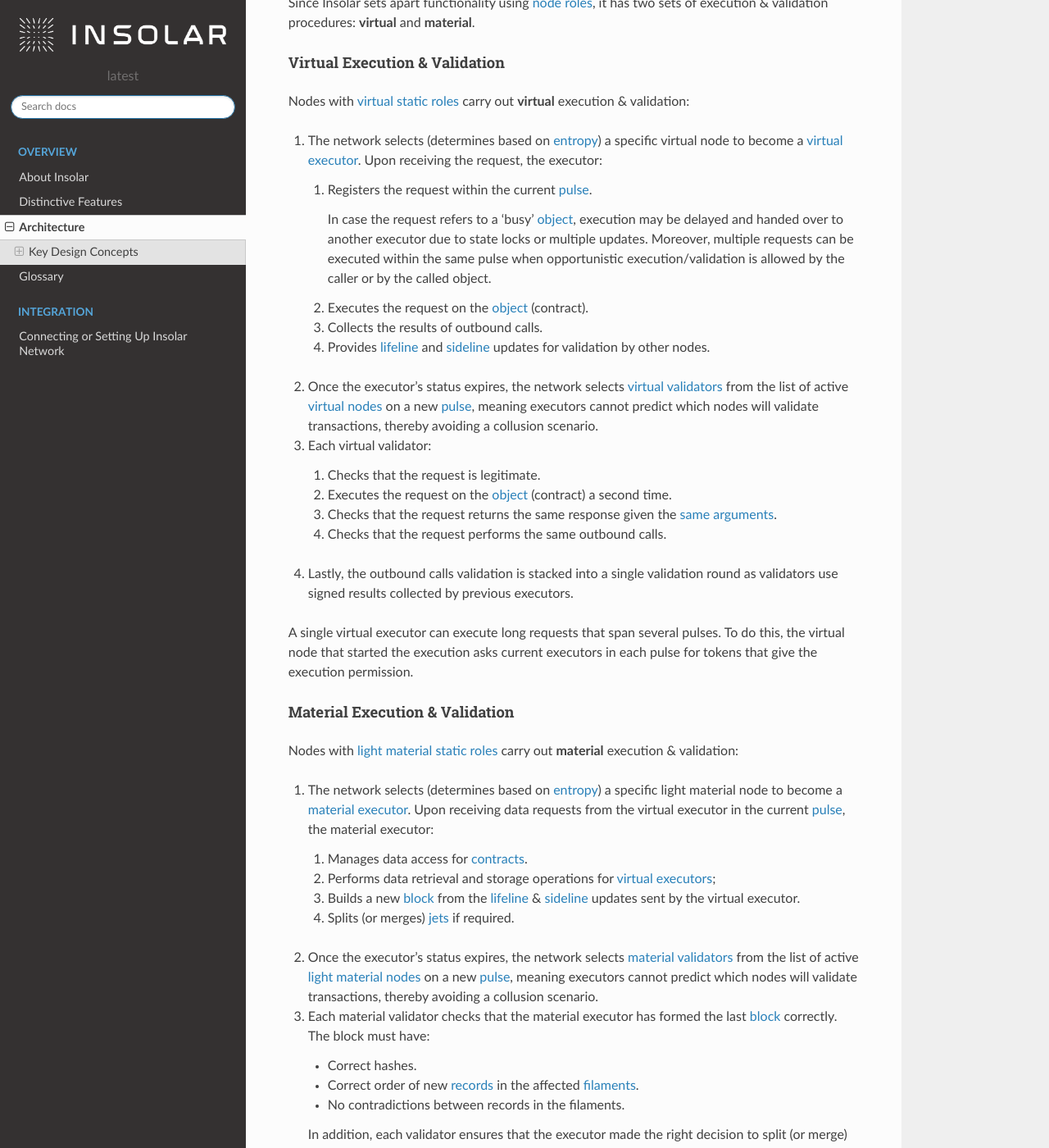
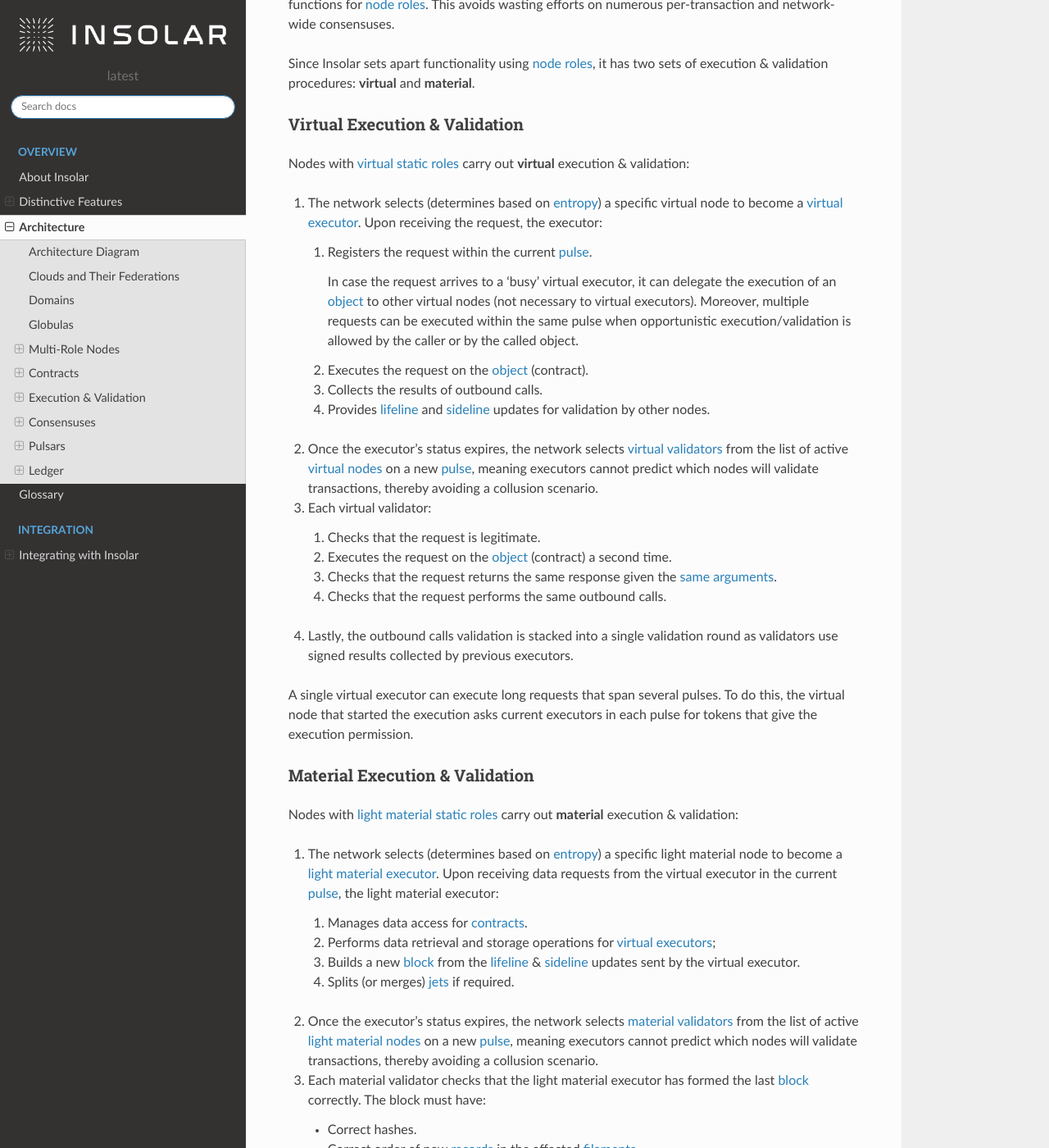
Before and after one commit to sofiayem/rtd-doc-tests, a Sphinx documentation site: the page built from docs/source/architecture.rst, in a window 1280 px wide and 1400 px high, scrolled down 8343 px. Shown: the whole window at 82% size. Built offline with Sphinx 7.4.7 and the Read the Docs theme 2.0.0, drawn with Linux system fonts in a browser that asks for light colours; some of the changed text lies outside the part shown.

```diff
--- a/docs/source/architecture.rst
+++ b/docs/source/architecture.rst
@@ -24,8 +24,8 @@ Let's take a closer look at the *three bottom layers* since they are the Insolar
 
 .. _key_design_concepts:
 
-Key Design Concepts
--------------------
+Architecture Diagram
+--------------------
 
 Below is the platform architecture diagram aimed to address the aforementioned interconnected layers. The architecture has multiple components and consensuses to address the complexity and variety of requirements.
 
@@ -85,6 +85,7 @@ Components in the diagram are *clickable*, the links will lead you to respective
       database "[[../architecture.html#ledger Ledger]]" as db {
          frame "[[../architecture.html#storage-consensus Storage, validation & consensus]]" {
          rectangle ldgr [
+           ....
            - Permissions
            ....
            - Integrity & replication
@@ -96,6 +97,7 @@ Components in the diagram are *clickable*, the links will lead you to respective
       node "[[../architecture.html#execution-validation Processing]]" as process {
          frame "[[../architecture.html#logic-consensus Logic validation & consensus]]" {
          rectangle proc [
+           ....
            - Compilers
            ....
            - Artifact cache
@@ -130,7 +132,7 @@ All components communicate via messaging to achieve respective :ref:`consensuses
 .. _fed_of_clouds:
 
 Clouds and Their Federations
-~~~~~~~~~~~~~~~~~~~~~~~~~~~~
+----------------------------
 
 :term:`Clouds <cloud>` organize and unify software capabilities, hardware capacities, and the financial and legal liability of :term:`nodes <node>` to ensure seamless operation of business services. The Insolar Platform transparently connects multiple clouds and each cloud is governed independently, e.g., by a community, company, industry consortia, or national agency. Thus, multiple clouds can unite into a federation on the Insolar network.
 
@@ -153,7 +155,7 @@ The cloud itself establishes governance of both network operations and business
 .. _domains:
 
 Domains
-~~~~~~~
+-------
 
 Domains establish governance of contracts and nodes, thus, acting as *super contracts* that can contain :term:`objects <object>` and their history (:term:`lifelines <lifeline>`) and can apply varying policies to the lifelines contained within. Policies can differ with regards to particular rules:
 
@@ -162,28 +164,28 @@ Domains establish governance of contracts and nodes, thus, acting as *super cont
 * Logic validation, e.g., consensus, number of voters.
 * Code mutability -- possibility of changing the code and change procedures.
 * Mutability of object history contained in the lifeline. These rules allow to implement GDPR or legal action via authorization requirements defined by the domain.
-* Applicability of custom cryptography schemes.
+* Applicability of custom cryptography schemes requested from the cloud that deploys them.
 
 .. _globulas:
 
 Globulas
-~~~~~~~~
+--------
 
-Globula is a network of up to 1,000 :term:`nodes <node>`. It can run as a truly decentralized network with consistency established by a BFT-based consensus mechanism, a :ref:`globula network protocol <network_consensus>`.
+Globula is a network of up to 1,000 :term:`nodes <node>`. It can run as a truly decentralized network with consistency established by a leaderless, pure BFT-based consensus mechanism, a :ref:`globula network protocol <network_consensus>`.
 
 Insolar also supports larger node networks of up to 100 globulas (a total of 100,000 nodes) that behave transparently across such networks in accordance with whichever contract logic is in place. Such networks rely on the :ref:`inter-globula network protocol <network_consensus>` with leader-based consensus.
 
 .. _multi_role_nodes:
 
 Multi-Role Nodes
-~~~~~~~~~~~~~~~~
+----------------
 
 Insolar utilizes a multi-role model for :term:`nodes <node>`: each node has a single :ref:`static role <static_roles>` that defines its primary purpose and a set of :ref:`dynamically assigned roles <dynamic_roles>`. Dynamic role allocation functions enable the :ref:`omni-scaling <omniscaling>` feature of the Insolar Platform.
 
 .. _static_roles:
 
 Static Roles
-^^^^^^^^^^^^
+~~~~~~~~~~~~
 
 The node’s static role defines what kind of resource and functionality are delivered by that node to the network, and how the network uses such nodes. The network recognizes four static role categories:
 
@@ -197,7 +199,7 @@ Static role correlates with the type of resource the node can provide to the clo
 .. _neutral:
 
 Neutral nodes
-+++++++++++++
+^^^^^^^^^^^^^
 
 Neutral nodes participate in the :ref:`network consensus <network_consensus>` but do not receive any workload automatically distributed by the Insolar network. Neutral nodes serve particular functions:
 
@@ -209,7 +211,7 @@ Neutral nodes participate in the :ref:`network consensus <network_consensus>` bu
 .. _virtual:
 
 Virtual nodes
-+++++++++++++
+^^^^^^^^^^^^^
 
 Virtual nodes are stateless, fast, easy to join and leave, and do not need data recovery. On the Insolar network, virtual nodes do the following:
 
@@ -243,7 +245,7 @@ Although light nodes can add dust, in case of :term:`lifelines <lifeline>`, they
 .. _heavy_material:
 
 Heavy material nodes
-++++++++++++++++++++
+^^^^^^^^^^^^^^^^^^^^
 
 Heavy material nodes are stateful and require recovery and content revalidation (proof-of-storage), both periodically and upon rejoining the network. On the Insolar network, heavy material nodes do the following:
 
@@ -264,7 +266,7 @@ Moreover, additional network protocol is implemented to maintain backups and arc
 .. _dynamic_roles:
 
 Dynamic Roles
-^^^^^^^^^^^^^
+~~~~~~~~~~~~~
 
 In addition to the node's static role, it can be equipped with dynamic ones -- roles able to change.
 
@@ -292,13 +294,14 @@ Dynamic roles are designed to:
 .. _utulity_roles:
 
 Delegated and Utility Roles
-^^^^^^^^^^^^^^^^^^^^^^^^^^^
+~~~~~~~~~~~~~~~~~~~~~~~~~~~
+
 In addition to static and dynamic roles, nodes can take on delegated and utility roles that serve additional functions: caching, inter-globula coordination, and node joining.
 
 .. _contracts:
 
 Contracts
-~~~~~~~~~
+---------
 
 The Insolar's main principle is that everything is a :term:`contract <object>` on the Insolar Platform. Contracts are stored as :term:`lifelines <lifeline>` in the :ref:`ledger <ledger>` and are based on general-purpose programming languages such as Golang or Java. They allow existing practices, libraries, and development environments to be used straightforwardly.
 
@@ -325,7 +328,7 @@ For practical enterprise use, Insolar contracts can store and transfer large dat
 .. _contract_determinism:
 
 Contract Determinism
-^^^^^^^^^^^^^^^^^^^^
+~~~~~~~~~~~~~~~~~~~~
 
 As the platform already reduces determinism via network messaging, Insolar applies relatively relaxed requirements regarding the determinism of :ref:`contracts <contracts>`. As such, a method invocation:
 
@@ -349,7 +352,7 @@ To provide contract execution determinism, Insolar utilizes its :ref:`network co
 .. _network_consistency:
 
 Network Consistency
-^^^^^^^^^^^^^^^^^^^
+~~~~~~~~~~~~~~~~~~~
 
 Insolar uses the :ref:`network layer <network_consensus>` to ensure view consistency across the whole network. The next step is to facilitate the efficient and secure execution of contracts across all :ref:`virtual nodes <virtual>`.
 
@@ -382,7 +385,7 @@ Processing costs can be traded off against:
 .. _execution_validation:
 
 Execution & Validation
-~~~~~~~~~~~~~~~~~~~~~~
+----------------------
 
 The Insolar Platform works on the principle of actions executed by one node, validated by many.
 
@@ -395,7 +398,7 @@ Since Insolar sets apart functionality using :ref:`node roles <multi_role_nodes>
 .. _virtual_execution_validation:
 
 Virtual Execution & Validation
-^^^^^^^^^^^^^^^^^^^^^^^^^^^^^^
+~~~~~~~~~~~~~~~~~~~~~~~~~~~~~~
 
 Nodes with :ref:`virtual static roles <virtual>` carry out **virtual** execution & validation:
 
@@ -403,7 +406,7 @@ Nodes with :ref:`virtual static roles <virtual>` carry out **virtual** execution
 
    #. Registers the request within the current :term:`pulse`.
 
-      In case the request refers to a 'busy' :term:`object <object>`, execution may be delayed and handed over to another executor due to state locks or multiple updates. Moreover, multiple requests can be executed within the same pulse when opportunistic execution/validation is allowed by the caller or by the called object.
+      In case the request arrives to a 'busy' virtual executor, it can delegate the execution of an :term:`object <object>` to other virtual nodes (not necessary to virtual executors). Moreover, multiple requests can be executed within the same pulse when opportunistic execution/validation is allowed by the caller or by the called object.
 
    #. Executes the request on the :term:`object <object>` (contract).
    #. Collects the results of outbound calls.
@@ -425,11 +428,11 @@ A single virtual executor can execute long requests that span several pulses. To
 .. _material_execution_validation:
 
 Material Execution & Validation
-^^^^^^^^^^^^^^^^^^^^^^^^^^^^^^^
+~~~~~~~~~~~~~~~~~~~~~~~~~~~~~~~
 
 Nodes with :ref:`light material static roles <virtual>` carry out **material** execution & validation:
 
-#. The network selects (determines based on :term:`entropy <pulse>`) a specific light material node to become a :ref:`material executor <dynamic_roles>`. Upon receiving data requests from the virtual executor in the current :term:`pulse <pulse>`, the material executor:
+#. The network selects (determines based on :term:`entropy <pulse>`) a specific light material node to become a :ref:`light material executor <dynamic_roles>`. Upon receiving data requests from the virtual executor in the current :term:`pulse <pulse>`, the light material executor:
 
    #. Manages data access for :term:`contracts <object>`.
    #. Performs data retrieval and storage operations for :ref:`virtual executors <dynamic_roles>`;
@@ -438,7 +441,7 @@ Nodes with :ref:`light material static roles <virtual>` carry out **material** e
 
 #. Once the executor’s status expires, the network selects :ref:`material validators <dynamic_roles>` from the list of active :ref:`light material nodes <light_material>` on a new :term:`pulse <pulse>`, meaning executors cannot predict which nodes will validate transactions, thereby avoiding a collusion scenario.
 
-#. Each material validator checks that the material executor has formed the last :term:`block <jet drop>` correctly. The block must have:
+#. Each material validator checks that the light material executor has formed the last :term:`block <jet drop>` correctly. The block must have:
 
    * Correct hashes.
    * Correct order of new :term:`records <record>` in the affected :term:`filaments <filament>`.
@@ -448,12 +451,12 @@ Nodes with :ref:`light material static roles <virtual>` carry out **material** e
 
 Upon each pulse, every light material node sends the data they formed to :ref:`heavy material nodes <heavy_material>`. However, light nodes keep hot data and share hot indices among a number of :ref:`light material stash <dynamic_roles>` nodes.
 
-Stash nodes are nodes which have been :ref:`material executors <dynamic_roles>` for a number of past :term:`pulses <pulse>`. The number is called a *stash history limit* and its default value is 5 but it is configurable within a :ref:`cloud <fed_of_clouds>`. Thus, stash material nodes provide caching for recent data.
+Light material stash nodes are nodes which have been :ref:`light material executors <dynamic_roles>` for a number of past :term:`pulses <pulse>`. The number is called a *stash history limit* and its default value is 5 but it is configurable within a :ref:`cloud <fed_of_clouds>`. Thus, stash material nodes provide caching for recent data.
 
 .. _consensuses:
 
 Consensuses
-~~~~~~~~~~~
+-----------
 
 Consensus procedures vary in their degree of control by business logic, with two consensus procedures available:
 
@@ -465,7 +468,7 @@ Different sets of consensus procedures affect every action applied to :term:`lif
 .. _logic_consensus:
 
 Logic Consensus
-^^^^^^^^^^^^^^^
+~~~~~~~~~~~~~~~
 
 Ensures that actions applied to an :term:`object` were performed correctly considering the object’s state, input parameters, and external dependencies (calls).
 
@@ -474,7 +477,7 @@ For more information on logic consensus, see the :ref:`virtual execution & valid
 .. _storage_consensus:
 
 Storage Consensus
-^^^^^^^^^^^^^^^^^
+~~~~~~~~~~~~~~~~~
 
 Ensures that:
 
@@ -486,7 +489,7 @@ For more information on storage consensus, see the :ref:`material execution & va
 .. _network_consensus:
 
 Network Consensus
-^^^^^^^^^^^^^^^^^
+~~~~~~~~~~~~~~~~~
 
 Ensures :term:`node` availability and synchronization of time and state among nodes and provides consistent allocation of :ref:`dynamic roles <dynamic_roles>` to nodes. There are two consensus protocols behind the network consensus:
 
@@ -502,7 +505,7 @@ In addition to the aforementioned consensuses, :ref:`pulsars <pulsars>` can have
 .. _pulsars:
 
 Pulsars
-~~~~~~~
+-------
 
 Pulsars running on a pulsar protocol represent a separate logical layer that is responsible for network synchronization and provides a source of randomness (:term:`pulses <pulse>`). Interoperability of :term:`nodes <node>` within a single :term:`cloud` depends on pulses and all nodes must be on the same pulse to process new requests or operations.
 
@@ -517,7 +520,7 @@ In case of multiple pulsars on the network, their consensus generates the :term:
 .. _pulsar_consensus:
 
 Pulsar Consensus
-^^^^^^^^^^^^^^^^
+~~~~~~~~~~~~~~~~
 
 :term:`Clouds <cloud>` define the pulsar selection rules and they can vary significantly. On enterprise networks, servers that complete no other operations manage the selection, whereas on public networks, it may be a random subset of 10 to 50 nodes with high uptime. Other configurations are also possible for different network types.
 
@@ -530,9 +533,9 @@ As a consensus result, pulsars distribute the collaboratively-generated entropy
 .. _ledger:
 
 Ledger
-~~~~~~
+------
 
-Ledger is a common term for distributed storage, a network of nodes that store data. In the Insolar Platform, ledger is a distributed key-value storage.
+Ledger is a common term for distributed storage, a network of nodes that store data.
 
 As described in the :ref:`static roles section <static_roles>`, material nodes are responsible for storing data and providing it on requests for :ref:`virtual nodes <virtual>`. Virtual nodes create and sign new information and pass it to material nodes to store. So, material nodes do not create or modify information (:term:`objects <object>`) with the exception of specifically defined meta data.
 
@@ -540,8 +543,8 @@ A typical :term:`object <object>` workflow is as follows:
 
 .. uml::
 
-   entity "Virtual Node" as v [[../architecture.html#virtual]]
-   entity "Material Node" as m [[../architecture.html#light-material]]
+   entity "Virtual node" as v [[../architecture.html#virtual]]
+   entity "Material node" as m [[../architecture.html#light-material]]
 
    v -> m : Get Object
    m -> v : [[../glossary.html#term-object Object]]
@@ -551,7 +554,7 @@ A typical :term:`object <object>` workflow is as follows:
 .. _records:
 
 Records
-^^^^^^^
+~~~~~~~
 
 Data is stored in the ledger as a series of immutable :term:`records <record>`. All records are created and signed by :ref:`virtual nodes <virtual>`. Each record is addressed by its hash and a :term:`pulse <pulse>` number. Records can contain a reference to another record, thus, creating a chain. An example of a chain is the :term:`object's <object>` :term:`lifeline <lifeline>`. Each :ref:`material node <static_roles>` is responsible for its own lifelines determined by their hashes.
 
@@ -564,21 +567,21 @@ In the Insolar's key-value storage, the key is a fixed structure -- a combinatio
 .. _requests:
 
 Requests
-^^^^^^^^
+~~~~~~~~
 
 Each operation performed by :ref:`virtual nodes <virtual>` is registered as a request on the ledger. Request is a single :ref:`record <records>` that contains information necessary to perform an operation. Each request belongs to an :term:`object <object>` and is affined to it.
 
 .. _results:
 
 Results
-^^^^^^^
+~~~~~~~
 
 Each operation performed by :ref:`virtual nodes <virtual>` has exactly one result. Although an operation can have many side effects (:term:`records <record>` stored on the ledger), result represents a summary of that operation. So, each finished request has its own result, i.e., result references its request. A request without an associated result stored on the ledger is a *pending* one.
 
 .. _objects:
 
 Objects
-^^^^^^^
+~~~~~~~
 
 :term:`Objects <object>` (contracts) are fundamental application building blocks. Borrowing OOP terminology, an object is a class instance. In other words, an object is a series of :ref:`records <records>` that can be accessed via an index.
 
@@ -689,7 +692,7 @@ Object's lifeline is not the only chain, though. The ledger stores any requests
 .. _object_address:
 
 Object's Address
-++++++++++++++++
+^^^^^^^^^^^^^^^^
 
 Object's address is more complicated than that of a simple :ref:`record <records>`. An :term:`object <object>` consists of many :ref:`records <records>` but should have only one address. So, the ledger considers a request for a "create object" operation to be the object's address.
 
@@ -698,7 +701,7 @@ In other words, the object's address is its index since the index has all the in
 .. _relations:
 
 Relations
-^^^^^^^^^
+~~~~~~~~~
 
 Objects have relations to other entities and to each other. Most of those relations are references in the object's :ref:`activation record <objects>`.
 
--- a/docs/source/conf.py
+++ b/docs/source/conf.py
@@ -74,6 +74,7 @@ html_theme_options = {
     'style_nav_header_background': '#343131',
     'logo_only': True,
     # Toc options
+    'collapse_navigation': False,
     'sticky_navigation': True,
     'navigation_depth': 4,
     'includehidden': True,
--- a/docs/source/index.rst
+++ b/docs/source/index.rst
@@ -7,6 +7,10 @@ Insolar Documentation
 .. note::
 
    Insolar's documentation is under development, its structure is not yet finalized. Expect updates soon.
+
+To get a grip on how Insolar works, take a look at its :ref:`architecture overview <architecture>`.
+
+To connect to TestNet 1.1, go through :ref:`step-by-step instructions <connecting_to_testnet>`.
 
 .. // TODO: Develop a documentation entry point (main page) upon the content's readiness.
 
@@ -25,4 +29,4 @@ Insolar Documentation
    :maxdepth: 2
    :caption: Integration
 
-   connect-or-setup
+   integration
--- a/docs/source/connect-or-setup.rst
+++ b/docs/source/integration.rst
@@ -1,8 +1,8 @@
-.. _connect_to_test_net:
+.. _integration:
 
-========================================
-Connecting or Setting Up Insolar Network
-========================================
+========================
+Integrating with Insolar
+========================
 
 .. note::
 
```
Also changed, not shown: other parts of docs/source/architecture.rst (+4 -4 lines), other parts of docs/source/integration.rst (+2 -2 lines), docs/source/diagram-test.rst (deleted, +0 -96 lines), docs/source/features.rst (+5 -6 lines), docs/requirements.txt (line endings or trailing spaces), docs/source/imgs/architecture.png (deleted).
